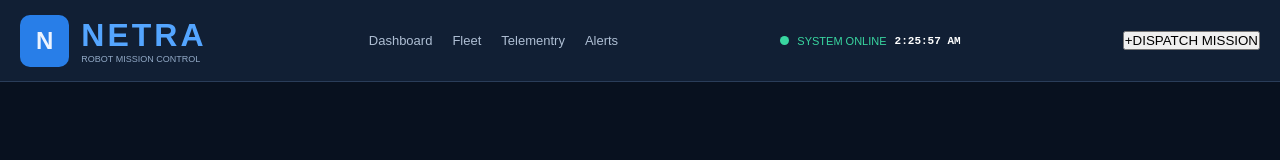
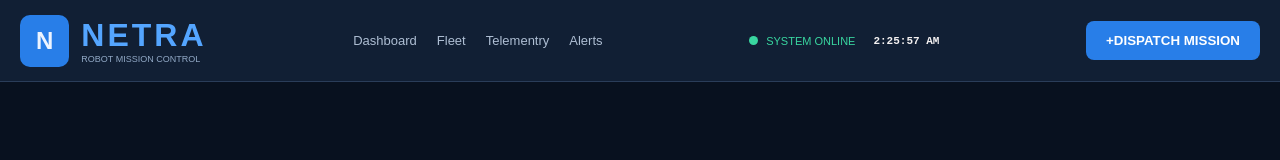
Before and after one commit to kartheekraz-droid/netra_project_html, a plain HTML site: page index.html in a window 1280 px wide. Drawn offline with Linux system fonts and the light colour scheme.

Commit message:
button styling

```diff
--- a/style.css
+++ b/style.css
@@ -74,6 +74,18 @@ nav a:hover {
 }
 #clock{
     font-family: monospace;
-    margin-left: 10x;
-    color:white;
+    margin-left: 10px;
+    color:rgb(244, 241, 241);
 }
+#dispact-open{
+background: #287ee8;
+color:white;
+padding:12px 20px;
+border-radius: 8px;
+font-weight: bold;
+cursor: pointer;
+border: none;
+}
+#dispact-open:hover {
+    background: #1765c3;
+}
```
